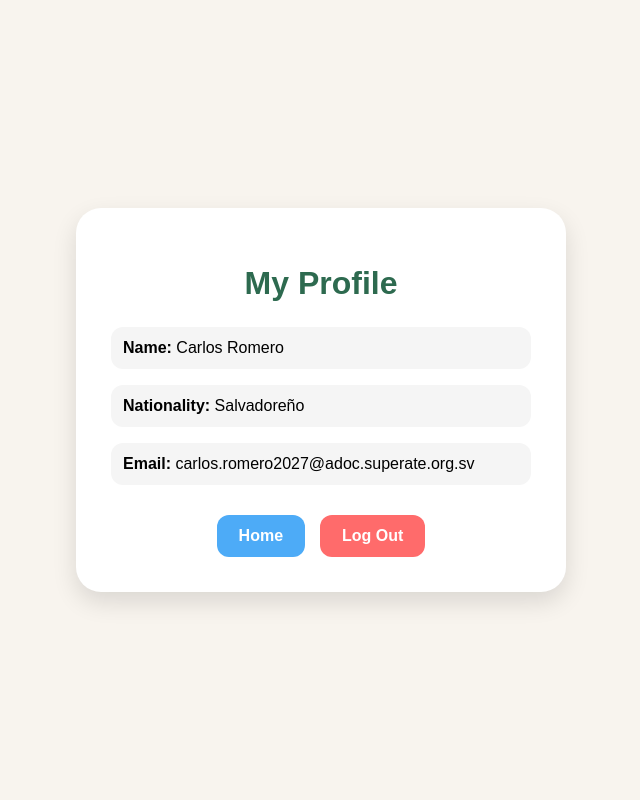
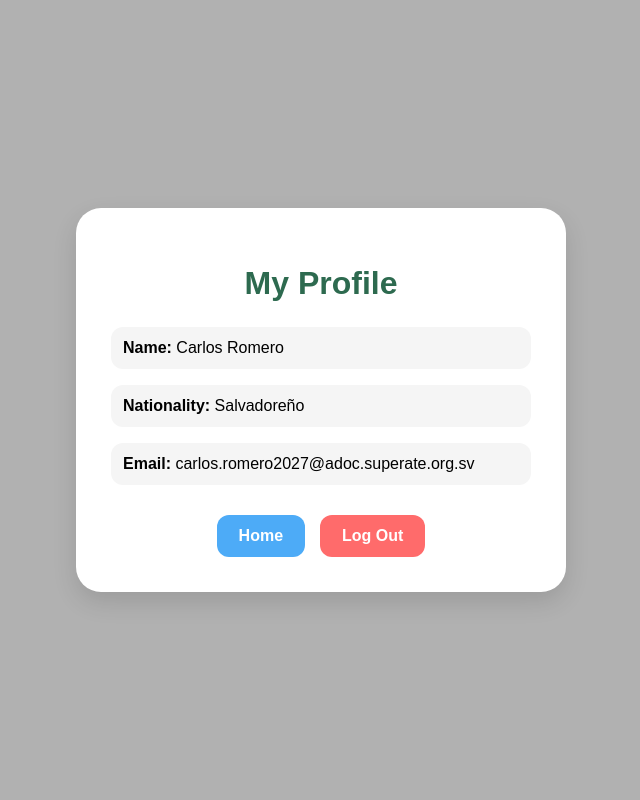
Before and after one commit to guanatalksv-dev/GuanaTalk, a PHP site: page /php/profile.php in a window 1280 px wide. Shown: the whole page, without its empty margins (319-959 px from the left). Run offline with PHP 8.4, Linux system fonts and the light colour scheme; a user stored in the database is signed in.

Commit message:
fondo de profile cambiado

```diff
--- a/styles/profile.css
+++ b/styles/profile.css
@@ -1,7 +1,7 @@
 body{
     margin:0;
     font-family:Poppins, sans-serif;
-    background:#f8f4ee;
+    background:#b1b1b1;
     display:flex;
     justify-content:center;
     align-items:center;
```
